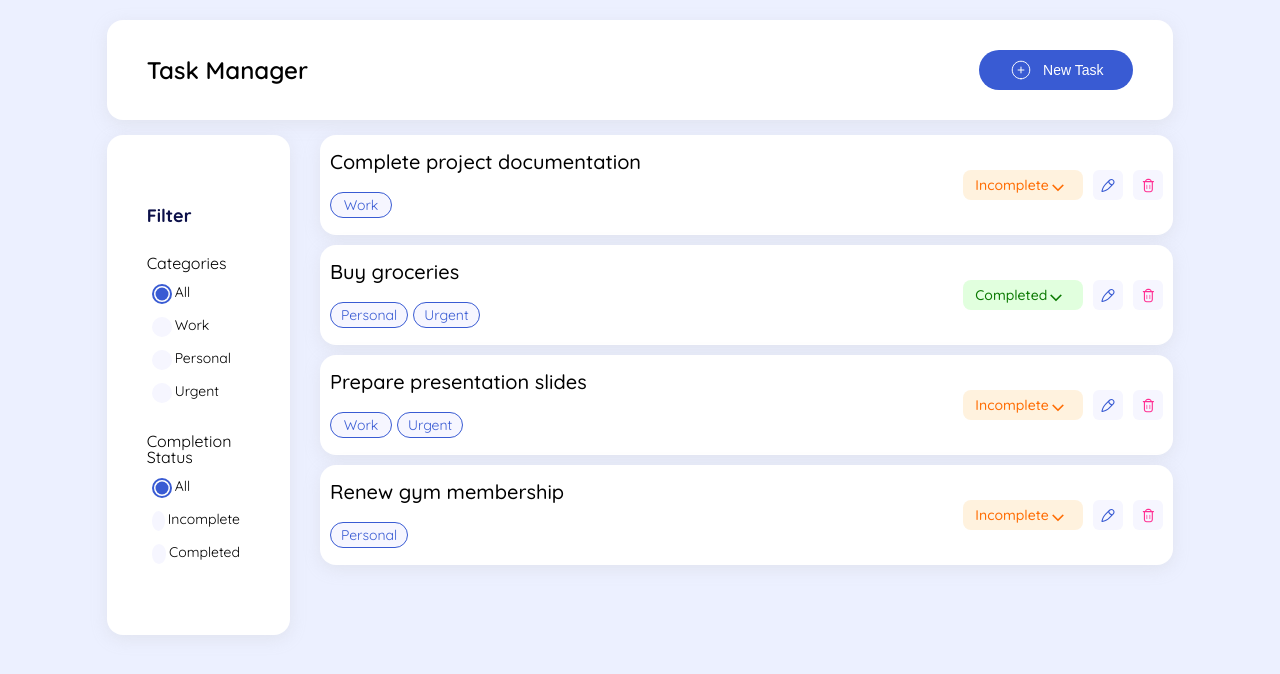
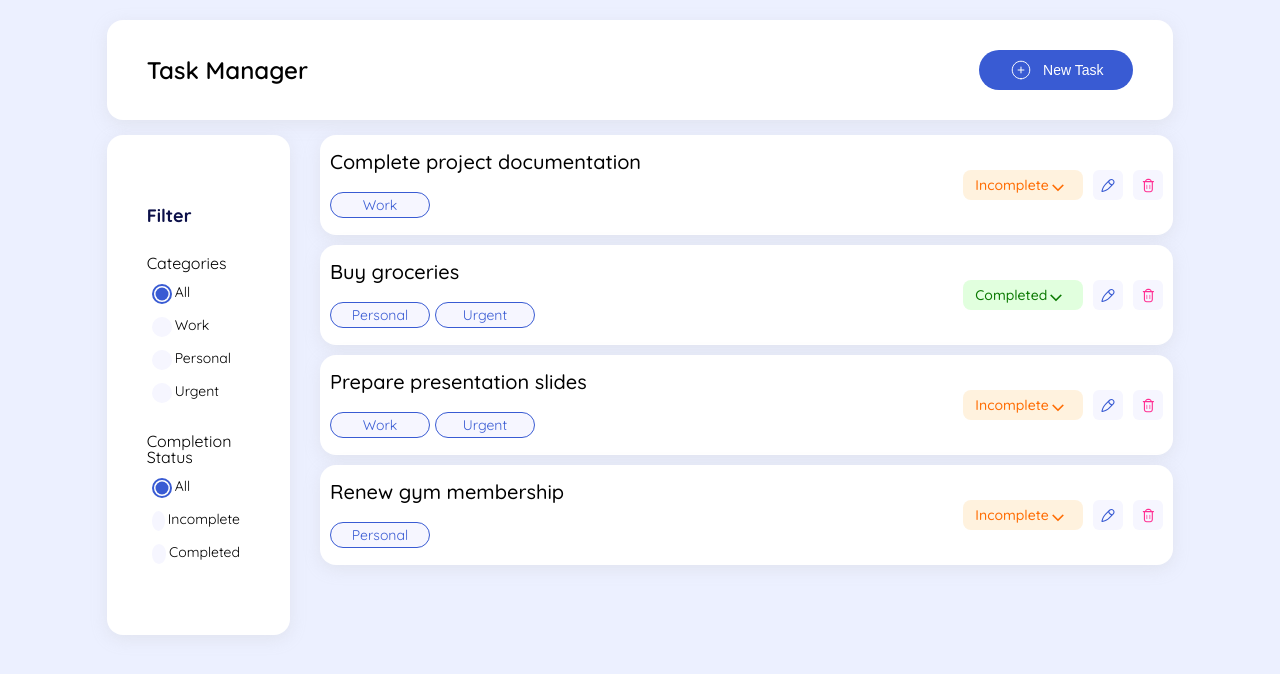
Before and after one commit to bayanghaben/task-manager, a React (Create React App) app: page / in a window 1280 px wide. Shown: the top 674 px of the page. Built offline with nearby package versions, Linux system fonts and the light colour scheme.

Commit message:
adjust chip min width, remove important

```diff
--- a/src/components/sharedComponent/Chips/style.module.css
+++ b/src/components/sharedComponent/Chips/style.module.css
@@ -6,7 +6,7 @@
   border: 1px solid #395bd3;
   color: #395bd3;
   border-radius: 50px;
-  min-width: 62px;
+  min-width: 100px;
   min-height: 26px;
   display: flex;
   justify-content: center; /* Center horizontally */
@@ -14,9 +14,9 @@
   padding: auto;
 }
 .chip p {
-  overflow-wrap: break-word !important;
-  text-overflow: unset !important;
-  white-space: normal !important;
+  overflow-wrap: break-word;
+  text-overflow: unset;
+  white-space: normal;
   word-break: break-word; /* Forces long words to break */
 }
 
```
